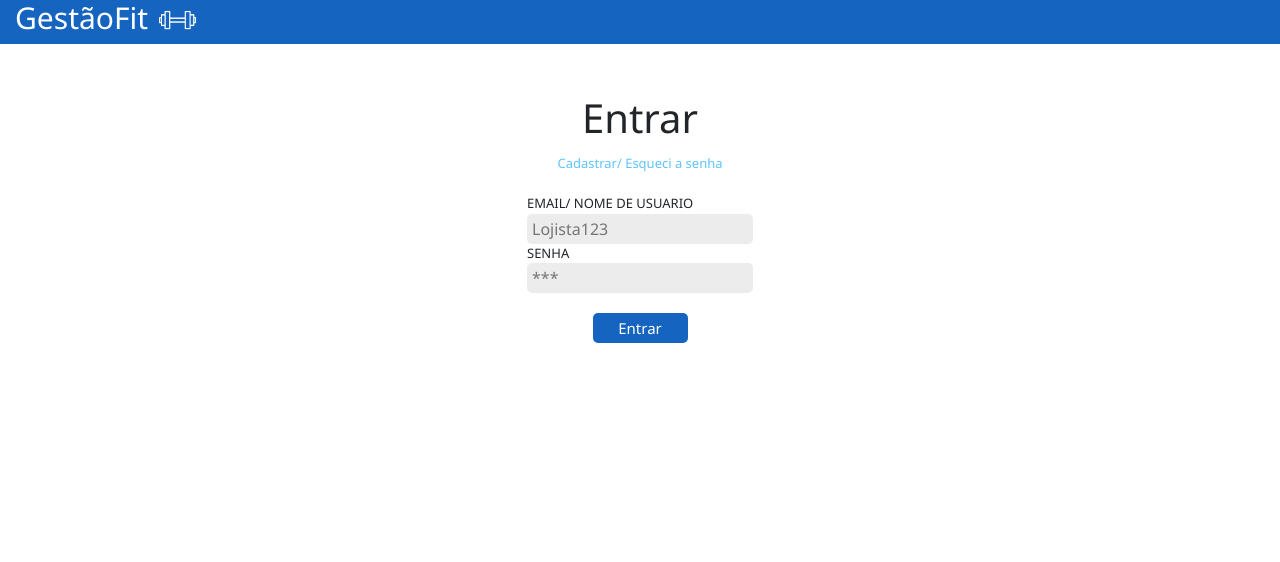
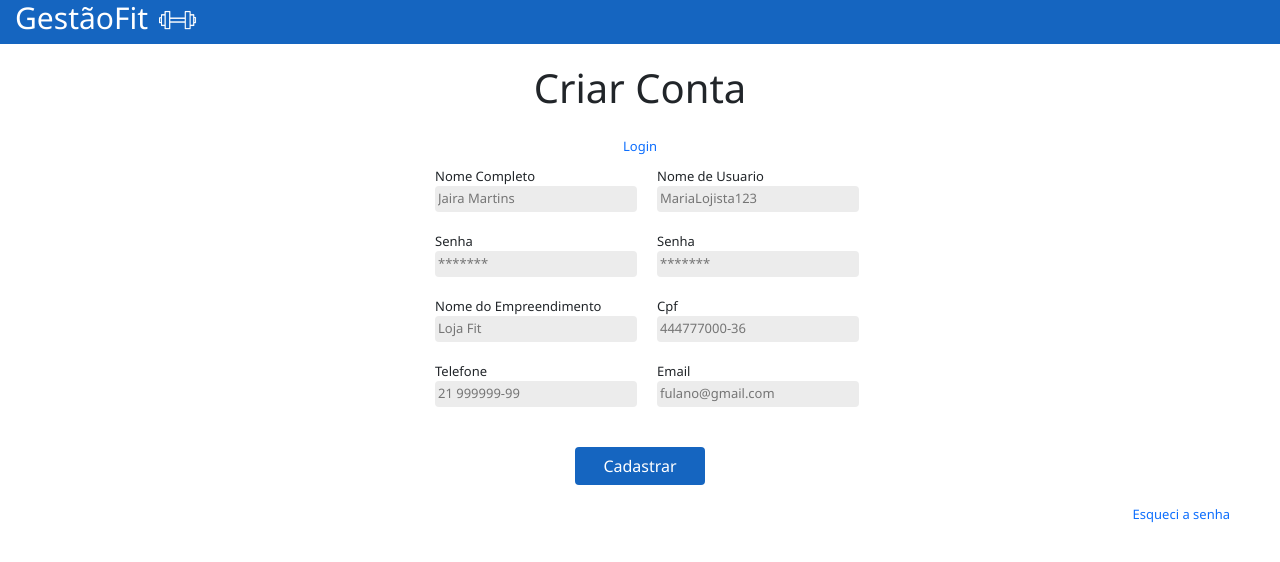
Before and after one commit to Yuri-Fernandes-dev/gestaofit-angular, an Angular app in the folder gestao/: page /cadastro in a window 1280 px wide. Before the commit this address led to /. Shown: the top 562 px of the page. Built offline with nearby package versions, Linux system fonts and the light colour scheme.

Commit message:
Pagina de cadastro

```diff
--- a/gestao/src/app/app.component.html
+++ b/gestao/src/app/app.component.html
@@ -1,2 +1,2 @@
-<app-layout-login></app-layout-login>
+
 <router-outlet />
--- a/gestao/src/app/app.routes.ts
+++ b/gestao/src/app/app.routes.ts
@@ -1,6 +1,9 @@
 import { Routes } from '@angular/router';
 import { LayoutCadastroComponent } from './pages/layout/layout-cadastro/layout-cadastro.component';
+import { LayoutLoginComponent } from './pages/layout/layout-login/layout-login.component';
 
 export const routes: Routes = [
+    {path: '', component: LayoutLoginComponent},
+    {path: 'cadastro', component:LayoutCadastroComponent}
 
 ];
--- a/gestao/src/app/components/login/login.component.html
+++ b/gestao/src/app/components/login/login.component.html
@@ -1,20 +1,16 @@
 <div class="container">
-    <div class="titulo">
-        <h1>Entrar</h1>
-        <a href="#"><span>Cadastrar/ Esqueci a senha</span></a>
-    </div>
-    <div class="input-dados">
-        <label for="">EMAIL/ NOME DE USUARIO</label>
-        <input type="text" placeholder="Lojista123">
+  <div class="titulo">
+    <h1>Entrar</h1>
+    <a href="#"><span>Cadastrar / Esqueci a senha</span></a>
+  </div>
 
-        <label for="">SENHA</label>
-        <input type="password" placeholder="***">
+  <form class="input-dados">
+    <label for="usuario">EMAIL / NOME DE USUÁRIO</label>
+    <input id="usuario" type="text" placeholder="Lojista123" required>
 
-        <button>Entrar</button>
+    <label for="senha">SENHA</label>
+    <input id="senha" type="password" placeholder="***" required>
 
-
-
-    </div>
-
-
+    <button type="submit">Entrar</button>
+  </form>
 </div>
--- a/gestao/src/app/pages/layout/layout-cadastro/layout-cadastro.component.css
+++ b/gestao/src/app/pages/layout/layout-cadastro/layout-cadastro.component.css
@@ -0,0 +1,84 @@
+.formulario-cadastro {
+  width: 450px;
+  margin: auto;
+  padding: 20px;
+
+
+  border-radius: 8px;
+
+}
+
+h1 {
+  text-align: center;
+  margin-bottom: 25px;
+}
+
+form {
+  display: flex;
+  flex-direction: column;
+  gap: 20px;
+
+}
+
+.linha {
+  display: flex;
+  gap: 20px;
+}
+
+.campo {
+  flex: 1;
+  display: flex;
+  flex-direction: column;
+}
+
+label {
+
+  font-size: 13px;
+}
+
+input {
+  padding: 3px;
+  border: none;
+  border-radius: 4px;
+  background-color: #ECECEC;
+  font-size: 13px;
+}
+
+button {
+  margin-top: 20px;
+  padding: 7px;
+  font-size: 16px;
+  background-color: #1565C0;
+  color: white;
+  border: none;
+  border-radius: 4px;
+  cursor: pointer;
+  width: 130px;
+  margin-left: auto;
+  margin-right: auto;
+}
+
+button:hover {
+  background-color: #0056b3;
+}
+
+.intro-login{
+    display: flex;
+    flex-direction: column;
+    align-items: center;
+
+}
+.intro-login, span{
+    margin-bottom: 10px;
+}
+
+span, a{
+    text-decoration: none;
+    font-size: 13px;
+}
+#senhaa{
+    display: flex;
+    justify-content: flex-end;
+    margin-right: 50px;
+    font-size: 13px;
+}
--- a/gestao/src/app/pages/layout/layout-cadastro/layout-cadastro.component.html
+++ b/gestao/src/app/pages/layout/layout-cadastro/layout-cadastro.component.html
@@ -1 +1,59 @@
-<p>layout-cadastro works!</p>
+<app-header-login></app-header-login>
+<div class="formulario-cadastro">
+  <div class="intro-login">
+       <h1>Criar Conta</h1>
+  <a href=""><span>Login</span></a>
+
+  </div>
+
+
+  <form>
+    <div class="linha">
+      <div class="campo">
+        <label for="nome">Nome Completo</label>
+        <input type="text" id="nome" placeholder="Jaira Martins">
+      </div>
+      <div class="campo">
+        <label for="email">Nome de Usuario</label>
+        <input type="email" id="email" placeholder="MariaLojista123">
+      </div>
+    </div>
+
+    <div class="linha">
+      <div class="campo">
+        <label for="usuario">Senha</label>
+        <input type="password" id="usuario" placeholder="*******">
+      </div>
+      <div class="campo">
+        <label for="telefone">Senha</label>
+        <input type="text" id="telefone" placeholder="*******">
+      </div>
+    </div>
+
+    <div class="linha">
+      <div class="campo">
+        <label for="senha">Nome do Empreendimento</label>
+        <input type="text" id="senha" placeholder="Loja Fit">
+      </div>
+      <div class="campo">
+        <label for="confirmarSenha">Cpf</label>
+        <input type="text" id="confirmarSenha" placeholder="444777000-36">
+      </div>
+    </div>
+
+    <div class="linha">
+      <div class="campo">
+        <label for="cidade">Telefone</label>
+        <input type="text" id="cidade" placeholder="21 999999-99">
+      </div>
+      <div class="campo">
+        <label for="estado">Email</label>
+        <input type="text" id="estado" placeholder="fulano@gmail.com">
+      </div>
+    </div>
+
+    <button type="submit">Cadastrar</button>
+  </form>
+
+</div>
+<a href="#" id="senhaa">Esqueci a senha</a>
--- a/gestao/src/app/pages/layout/layout-cadastro/layout-cadastro.component.ts
+++ b/gestao/src/app/pages/layout/layout-cadastro/layout-cadastro.component.ts
@@ -1,9 +1,10 @@
 import { Component } from '@angular/core';
+import { HeaderLoginComponent } from "../../../components/header-login/header-login.component";
 
 @Component({
   selector: 'app-layout-cadastro',
   standalone: true,
-  imports: [],
+  imports: [HeaderLoginComponent],
   templateUrl: './layout-cadastro.component.html',
   styleUrl: './layout-cadastro.component.css'
 })
```
